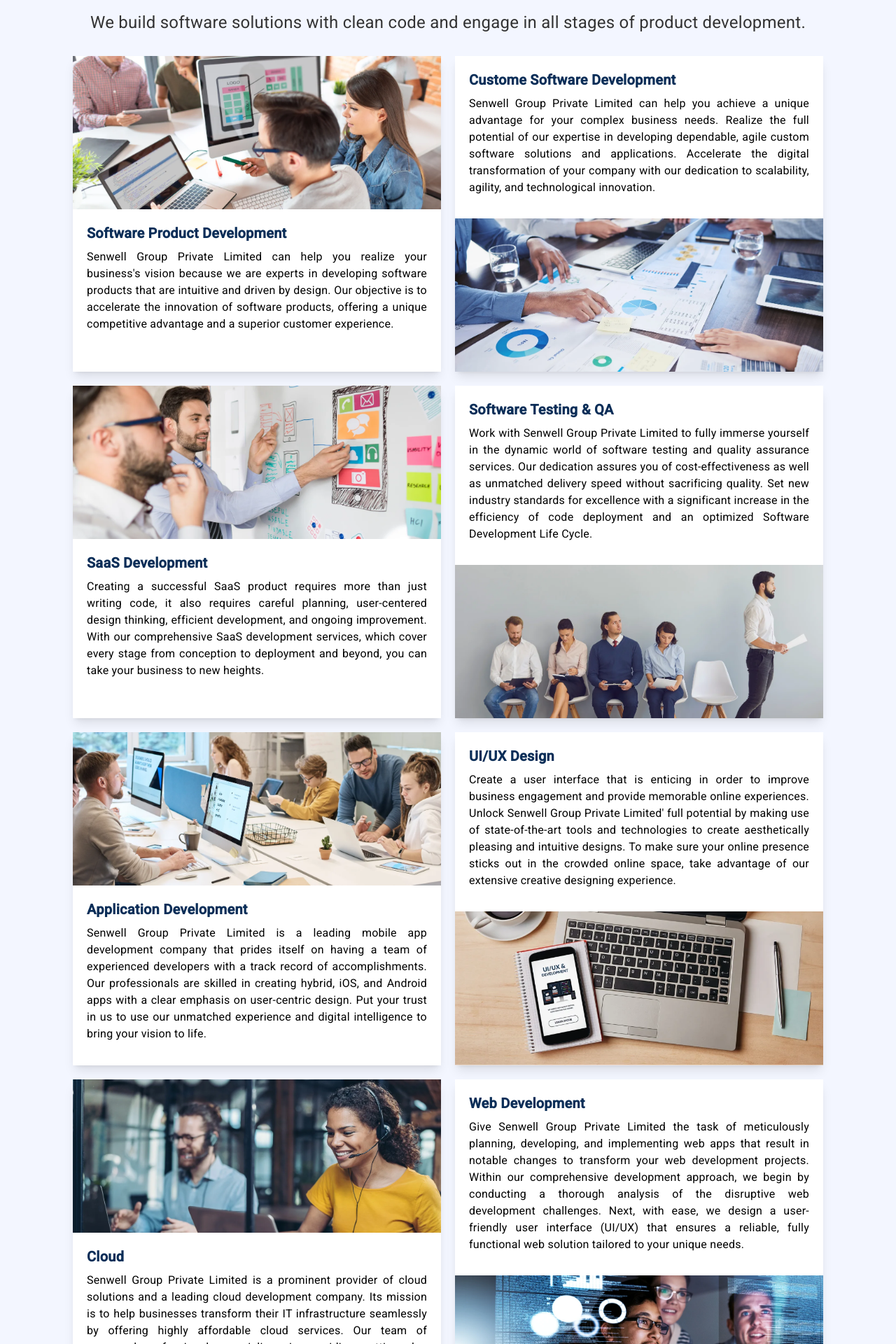
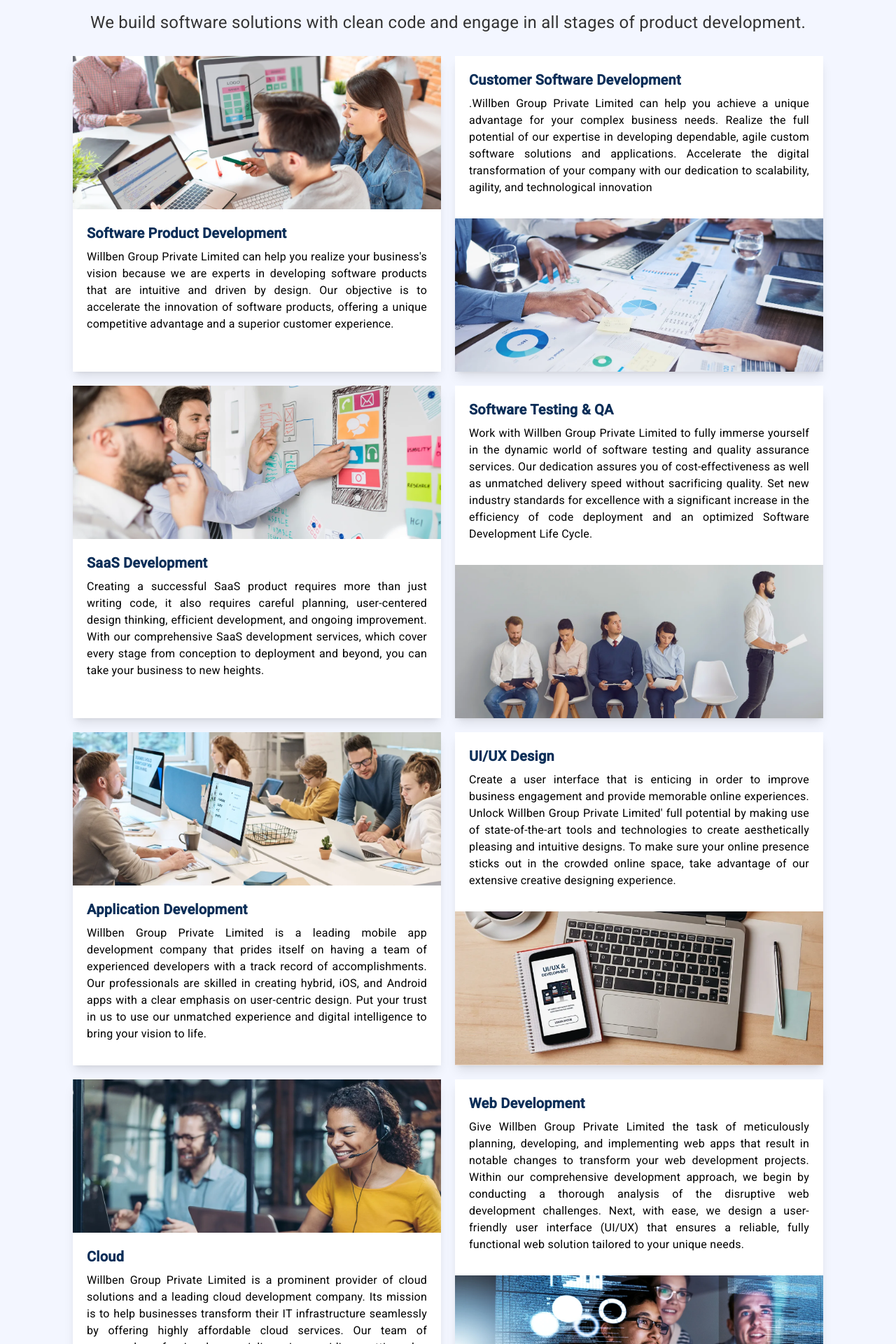
Before and after one commit to MuhammadZamin132611/willben-group, an Angular app: page / in a window 1280 px wide. Shown: the part 1260-3180 px from the top of the page at 70% size. Built offline with nearby package versions, Linux system fonts and the light colour scheme.

Commit message:
service-we-offire was done

```diff
--- a/src/app/modules/home/home/services-we-offer/services-we-offer.component.html
+++ b/src/app/modules/home/home/services-we-offer/services-we-offer.component.html
@@ -1,33 +1,24 @@
 <div class="bg-[#F3F6FF]">
     <div class="md:p-10 p-5">
-        <div class="text-[#0B2E58] text-4xl font-normal text-center">Services We Offer</div>
-        <p class="text-[#333333] text-2xl pt-3 text-center">We build software solutions with clean code and engage in
-            all stages of product development.</p>
+        <div class="text-[#0B2E58] text-4xl font-normal text-center">{{heading}}</div>
+        <p class="text-[#333333] text-2xl pt-3 text-center">{{headingDesc}}</p>
         <div class="grid md:grid-cols-2 gap-5 md:px-16 md:pt-5 pt-0 px-0">
             <div class="shadow-lg bg-white">
                 <div>
-                    <img src="../../../../../assets/software_product_development.webp" alt="">
+                    <img [src]="softwareImage" alt="">
                 </div>
                 <div class="p-5">
-                    <div class="text-[#0B2E58] text-xl font-semibold">Software Product Development</div>
-                    <p class="text-justify pt-2 text-base font-normal">Senwell Group Private Limited can help you
-                        realize your business's vision because we are experts
-                        in developing software products that are intuitive and driven by design. Our objective is to
-                        accelerate the innovation of software products, offering a unique competitive advantage and a
-                        superior customer experience.</p>
+                    <div class="text-[#0B2E58] text-xl font-semibold">{{software}}</div>
+                    <p class="text-justify pt-2 text-base font-normal">{{softwarePara}}</p>
                 </div>
             </div>
             <div class="shadow-lg bg-white">
                 <div class="p-5">
-                    <div class="text-[#0B2E58] text-xl font-semibold">Custome Software Development</div>
-                    <p class="text-justify pt-2 text-base font-normal">Senwell Group Private Limited can help you
-                        achieve a unique advantage for your complex business needs. Realize the full potential of our
-                        expertise in developing dependable, agile custom software solutions and applications. Accelerate
-                        the digital transformation of your company with our dedication to scalability, agility, and
-                        technological innovation.</p>
+                    <div class="text-[#0B2E58] text-xl font-semibold">{{customer}}</div>
+                    <p class="text-justify pt-2 text-base font-normal">.{{customerPara}}</p>
                 </div>
                 <div>
-                    <img src="../../../../../assets/customer_software_development.webp" alt="">
+                    <img [src]="customerImage" alt="">
                 </div>
             </div>
             <div class="shadow-lg bg-white">
@@ -46,7 +37,7 @@
             <div class="shadow-lg bg-white">
                 <div class="p-5">
                     <div class="text-[#0B2E58] text-xl font-semibold">Software Testing & QA</div>
-                    <p class="text-justify pt-2 text-base font-normal">Work with Senwell Group Private Limited to fully
+                    <p class="text-justify pt-2 text-base font-normal">Work with Willben Group Private Limited to fully
                         immerse yourself in the dynamic world of software testing and quality assurance services. Our
                         dedication assures you of cost-effectiveness as well as unmatched delivery speed without
                         sacrificing quality. Set new industry standards for excellence with a significant increase in
@@ -62,7 +53,7 @@
                 </div>
                 <div class="p-5">
                     <div class="text-[#0B2E58] text-xl font-semibold">Application Development</div>
-                    <p class="text-justify pt-2 text-base font-normal">Senwell Group Private Limited is a leading mobile
+                    <p class="text-justify pt-2 text-base font-normal">Willben Group Private Limited is a leading mobile
                         app development company that prides itself on having a team of experienced developers with a
                         track record of accomplishments. Our professionals are skilled in creating hybrid, iOS, and
                         Android apps with a clear emphasis on user-centric design. Put your trust in us to use our
@@ -73,7 +64,7 @@
                 <div class="p-5">
                     <div class="text-[#0B2E58] text-xl font-semibold">UI/UX Design</div>
                     <p class="text-justify pt-2 text-base font-normal">Create a user interface that is enticing in order
-                        to improve business engagement and provide memorable online experiences. Unlock Senwell Group
+                        to improve business engagement and provide memorable online experiences. Unlock Willben Group
                         Private Limited' full potential by making use of state-of-the-art tools and technologies to
                         create aesthetically pleasing and intuitive designs. To make sure your online presence sticks
                         out in the crowded online space, take advantage of our extensive creative designing experience.
@@ -89,7 +80,7 @@
                 </div>
                 <div class="p-5">
                     <div class="text-[#0B2E58] text-xl font-semibold">Cloud</div>
-                    <p class="text-justify pt-2 text-base font-normal">Senwell Group Private Limited is a prominent
+                    <p class="text-justify pt-2 text-base font-normal">Willben Group Private Limited is a prominent
                         provider of cloud solutions and a leading cloud development company. Its mission is to help
                         businesses transform their IT infrastructure seamlessly by offering highly affordable cloud
                         services. Our team of seasoned professionals specializes in providing cutting-edge cloud
@@ -100,7 +91,7 @@
             <div class="shadow-lg bg-white">
                 <div class="p-5">
                     <div class="text-[#0B2E58] text-xl font-semibold">Web Development</div>
-                    <p class="text-justify pt-2 text-base font-normal">Give Senwell Group Private Limited the task of
+                    <p class="text-justify pt-2 text-base font-normal">Give Willben Group Private Limited the task of
                         meticulously planning, developing, and implementing web apps that result in notable changes to
                         transform your web development projects. Within our comprehensive development approach, we begin
                         by conducting a thorough analysis of the disruptive web development challenges. Next, with ease,
--- a/src/app/modules/home/home/services-we-offer/services-we-offer.component.ts
+++ b/src/app/modules/home/home/services-we-offer/services-we-offer.component.ts
@@ -8,5 +8,15 @@
   styleUrl: './services-we-offer.component.scss'
 })
 export class ServicesWeOfferComponent {
+  heading: string = 'Services We Offer'
+  headingDesc: string = `We build software solutions with clean code and engage in all stages of product development.`
+
+  softwareImage: string = 'assets/software_product_development.webp'
+  software: string = 'Software Product Development'
+  softwarePara: string = `Willben Group Private Limited can help you realize your business's vision because we are experts in developing software products that are intuitive and driven by design. Our objective is to accelerate the innovation of software products, offering a unique competitive advantage and a superior customer experience.`;
+
+  customerImage:string='../../../../../assets/customer_software_development.webp'
+  customer: string = 'Customer Software Development';
+  customerPara:string=`Willben Group Private Limited can help you achieve a unique advantage for your complex business needs. Realize the full potential of our expertise in developing dependable, agile custom software solutions and applications. Accelerate the digital transformation of your company with our dedication to scalability, agility, and technological innovation`
 
 }
```
